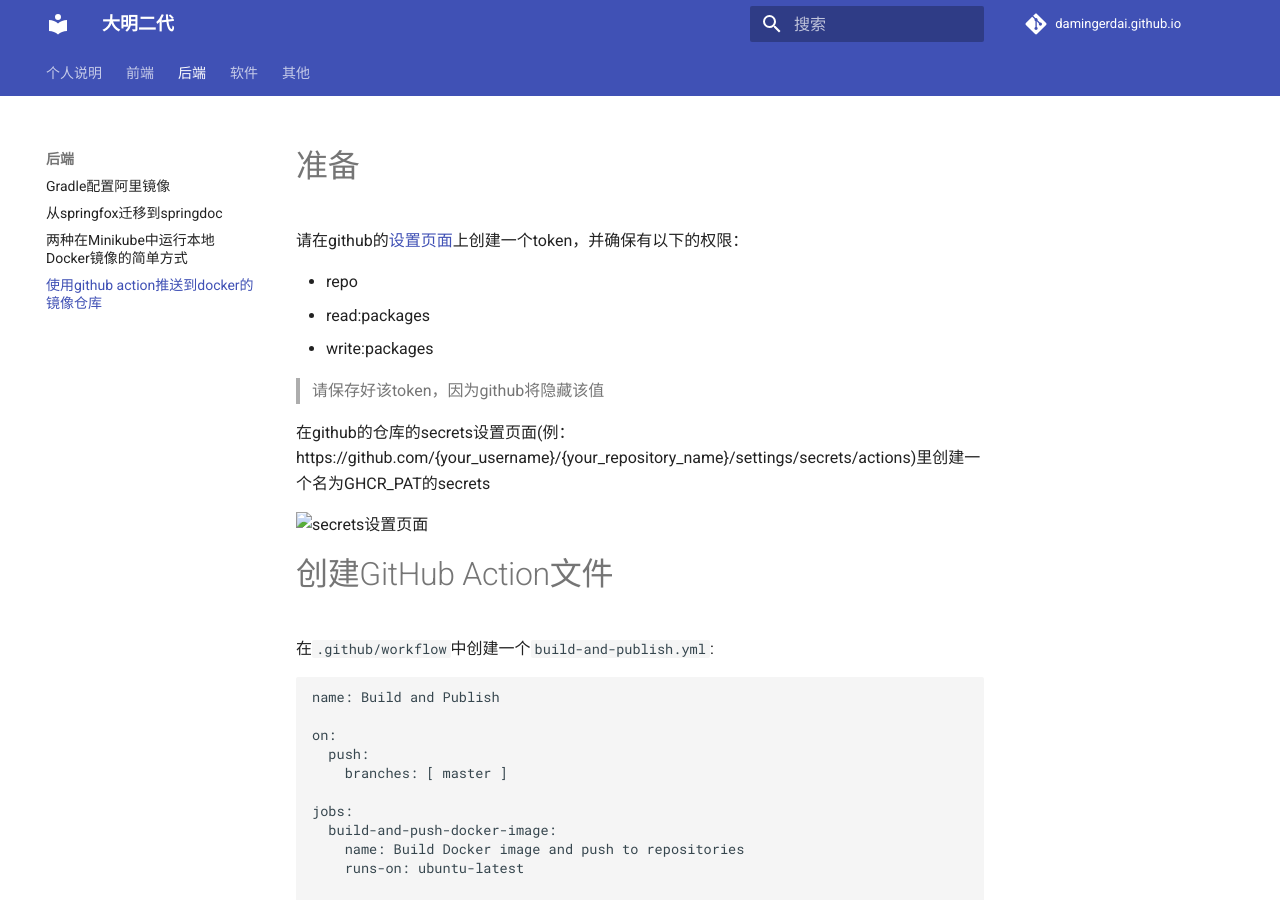
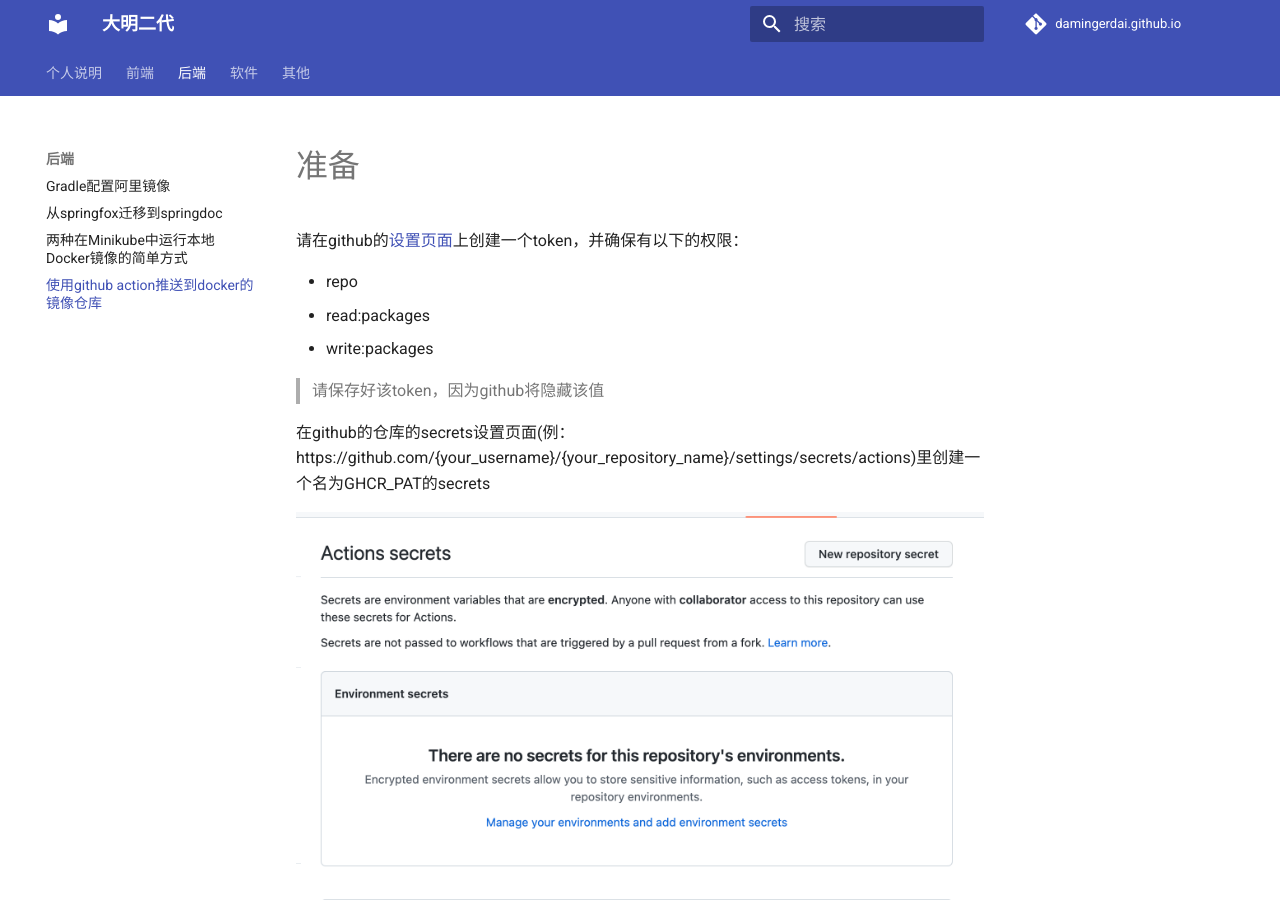
Before and after one commit to damingerdai/damingerdai.github.io, an MkDocs documentation site: the page built from docs/back-end/github-action-push-docker-image-to-github-packages.md, in a window 1280 px wide and 900 px high. Built offline with MkDocs 1.6.1 and Material for MkDocs 9.7.7, drawn with Linux system fonts in a browser that asks for light colours; comment, search, counter and statistics services are not loaded.

Commit message:
docs: 修复github-action-push-docker-image-to-github-packages的图片链接

```diff
--- a/docs/back-end/github-action-push-docker-image-to-github-packages.md
+++ b/docs/back-end/github-action-push-docker-image-to-github-packages.md
@@ -10,7 +10,7 @@
 
 在github的仓库的secrets设置页面(例：https://github.com/{your_username}/{your_repository_name}/settings/secrets/actions)里创建一个名为GHCR_PAT的secrets
 
-![secrets设置页面](./../../assets/back-end/github-action-push-docker-image-to-github-packages-1.png 'secrets设置页面')
+![secrets设置页面](https://raw.githubusercontent.com/damingerdai/damingerdai.github.io/master/assets/back-end/github-action-push-docker-image-to-github-packages-1.png 'secrets设置页面')
 
 # 创建GitHub Action文件
 
```
